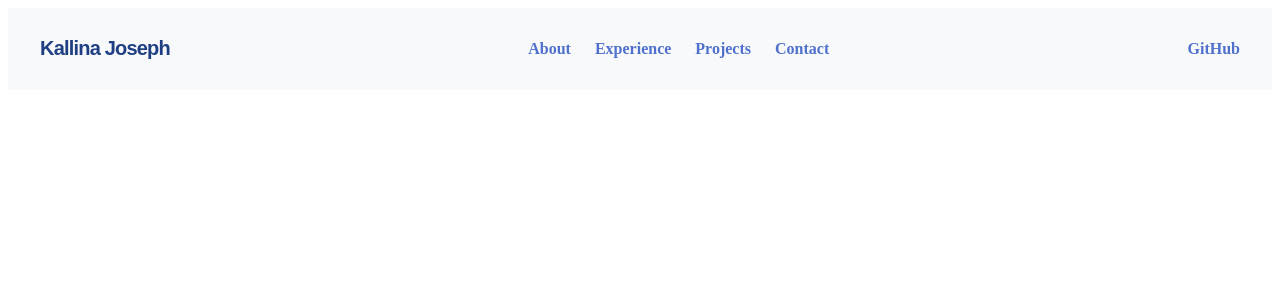
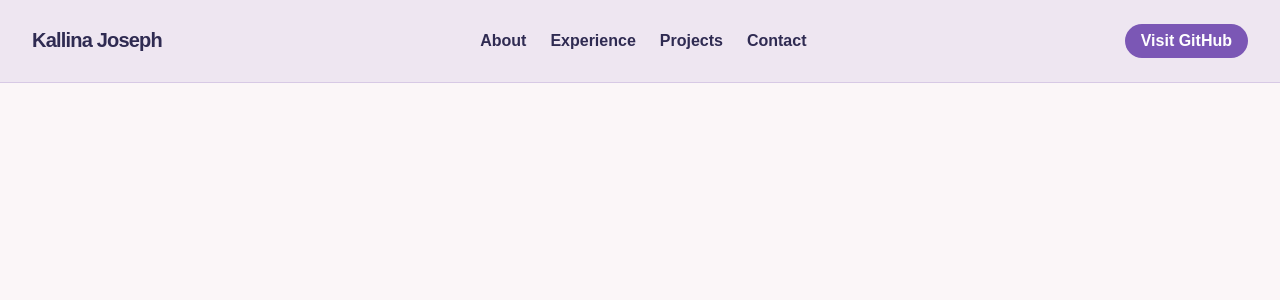
Before and after one commit to Kallina-source/portfolio-site, a React (Vite) app: page / in a window 1280 px wide. Shown: the top 300 px of the page. Built offline with nearby package versions, Linux system fonts and the light colour scheme.

Commit message:
Add header background color

```diff
--- a/src/components/Navbar.jsx
+++ b/src/components/Navbar.jsx
@@ -11,7 +11,7 @@ export default function Navbar() {
         <a href="#contact">Contact</a>
       </div>
     </nav>
-    <a className="git" href="https://github.com/Kallina-source">GitHub</a>
+    <a className="git" href="https://github.com/Kallina-source">Visit GitHub</a>
     </header>
   );
 }
--- a/src/index.css
+++ b/src/index.css
@@ -1,3 +1,19 @@
+:root {
+  --bg: #fbf6f8;
+  --text: #2f2b52;
+  --accent: #7b57b5;
+  --accent-dark: #634496;
+}
+
+body {
+  margin: 0;
+  padding: 0;
+  box-sizing: border-box;
+  font-family: 'Montserrat', sans-serif;
+  background-color: var(--bg);
+  color: var(--text);
+}
+
 .nav-links {
   display: flex;
   gap: 1.5rem;
@@ -8,29 +24,41 @@ header {
   justify-content: space-between;
   align-items: center;
   padding: 1rem 2rem;
-  background-color: #f8f9fa;
+background-color: color-mix(in srgb, var(--accent) 10%, var(--bg));
+  border-bottom: 1px solid color-mix(in srgb, var(--accent) 20%, transparent);
 }
 
 .nav-links a {
   text-decoration: none;
-  color: #4f71cd;
+  color: var(--text);
   font-weight: bold;
+  transition: color 0.2s ease;
+}
+
+.nav-links a:hover {
+  color: var(--accent);
 }
 
 .logo {
-  font-family: 'Montserrat', sans-serif;
   font-size: 1.25rem;
   font-weight: 800;
   letter-spacing: -0.04em;
   text-decoration: none;
-  color: #1f3f83;
+  color: var(--text);
   display: inline-flex;
   align-items: center;
-  transition: opacity 0.2s ease;
 }
 
 .git {
   text-decoration: none;
-  color: #4f71cd;
+  color: white;
+  background-color: var(--accent);
+  padding: 0.5rem 1rem;
+  border-radius: 999px;
+  transition: background-color 0.3s ease;
   font-weight: bold;
 }
+
+.git:hover {
+  background-color: var(--accent-dark);
+}
```
